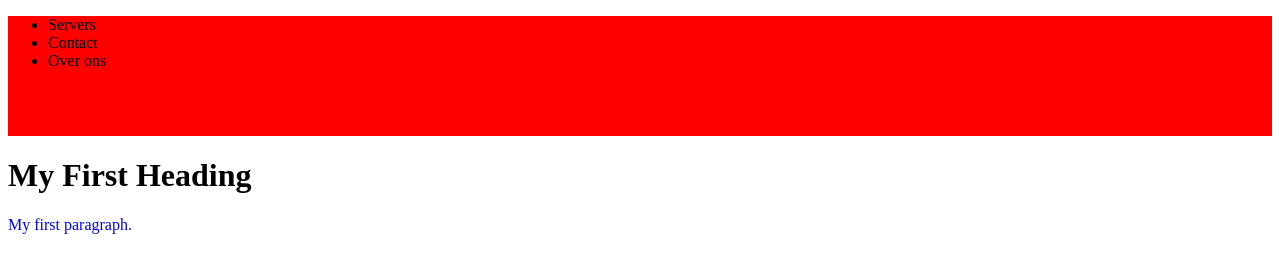
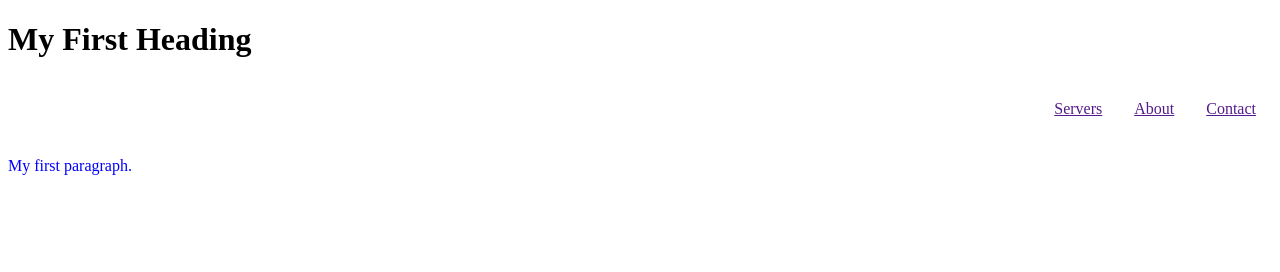
Before and after one commit to timnob/website, a plain HTML site: page index.html in a window 1280 px wide. Drawn offline with Linux system fonts and the light colour scheme.

Commit message:
css verbeterd

```diff
--- a/design.css
+++ b/design.css
@@ -7,9 +7,22 @@ body {
 
 }
 .menu {
-    background-color: red;
+    background-color: white;
     height: 120px;
     width: auto;
+    border: 3px grey;
+}
+
+.menu a {
+    float: right;
+    display: block;
+    text-align: center;
+    padding: 20px 16px;
+    text-size: 20px;
+}
+.menu a:hover {
+    background-color: white;
+    color: black;
 }
 
 
--- a/index.html
+++ b/index.html
@@ -5,14 +5,14 @@
 </head>
 <body>
 <div class="menu">
-<ul>
-<li> Servers </li>
-<li> Contact </li>
-<li> Over ons </li>
-</ul>
+<h1>My First Heading</h1>
+<a href=""> Contact </a>
+<a href=""> About </a>
+<a href=""> Servers </a>
+
 </div>
 
-<h1>My First Heading</h1>
+
 
 <p>My first paragraph.</p>
 
```
